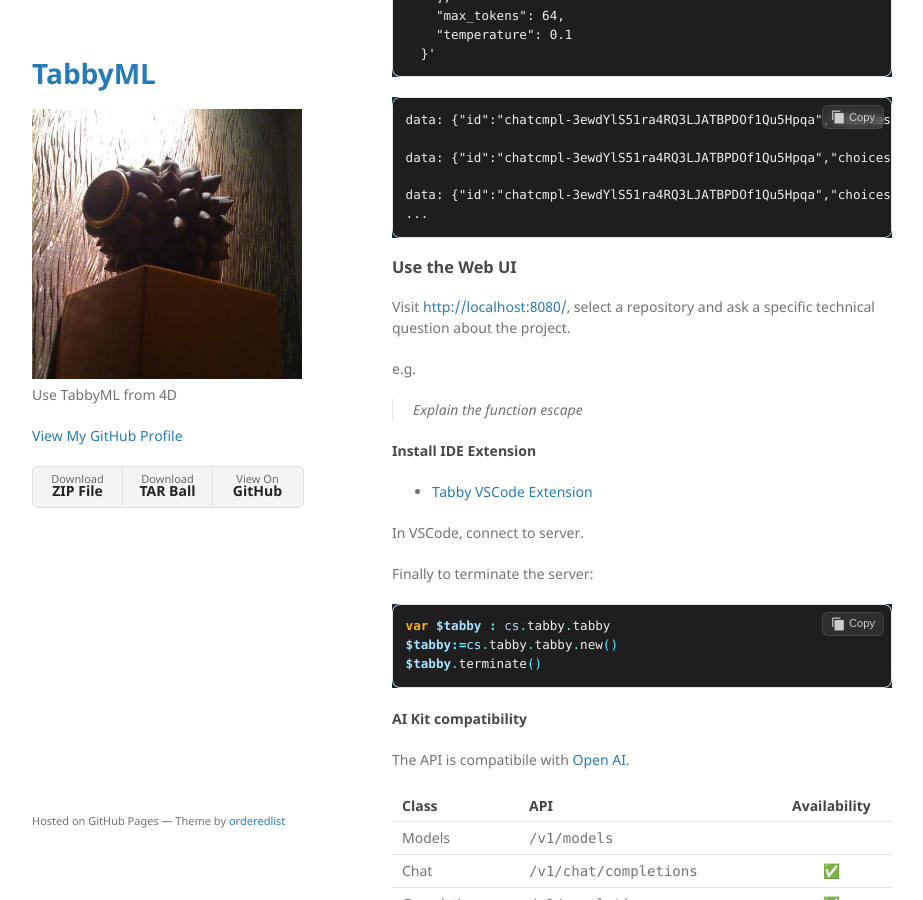
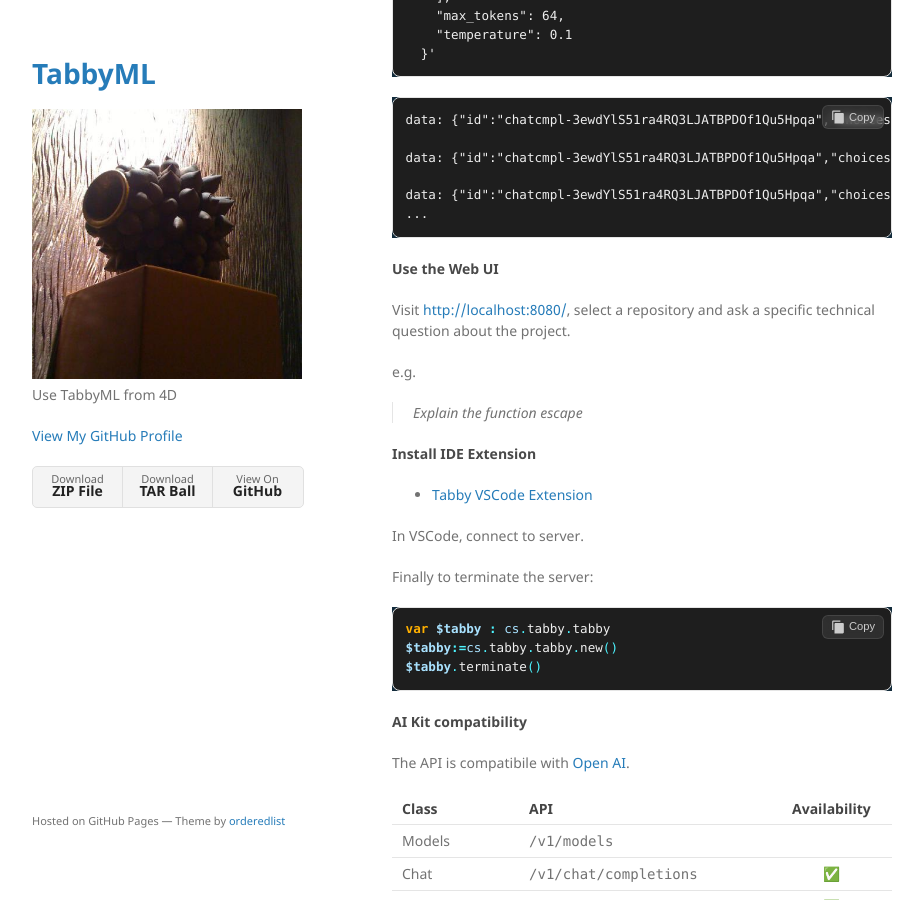
Before and after one commit to miyako/tabby, a Jekyll site: the page built from index.md, in a window 1280 px wide and 900 px high, scrolled down 2281 px. Shown: the whole window, without its empty margins (178-1101 px from the left). Built offline with Jekyll 4.4.1, drawn with Linux system fonts in a browser that asks for light colours.

````diff
--- a/index.md
+++ b/index.md
@@ -130,7 +130,7 @@ data: {"id":"chatcmpl-3ewdYlS51ra4RQ3LJATBPDOf1Qu5Hpqa","choices":[{"index":0,"d
 ...
 ```
 
-### Use the Web UI
+#### Use the Web UI
 
 Visit [http://localhost:8080/](http://localhost:8080/]), select a repository and ask a specific technical question about the project.
 
````
